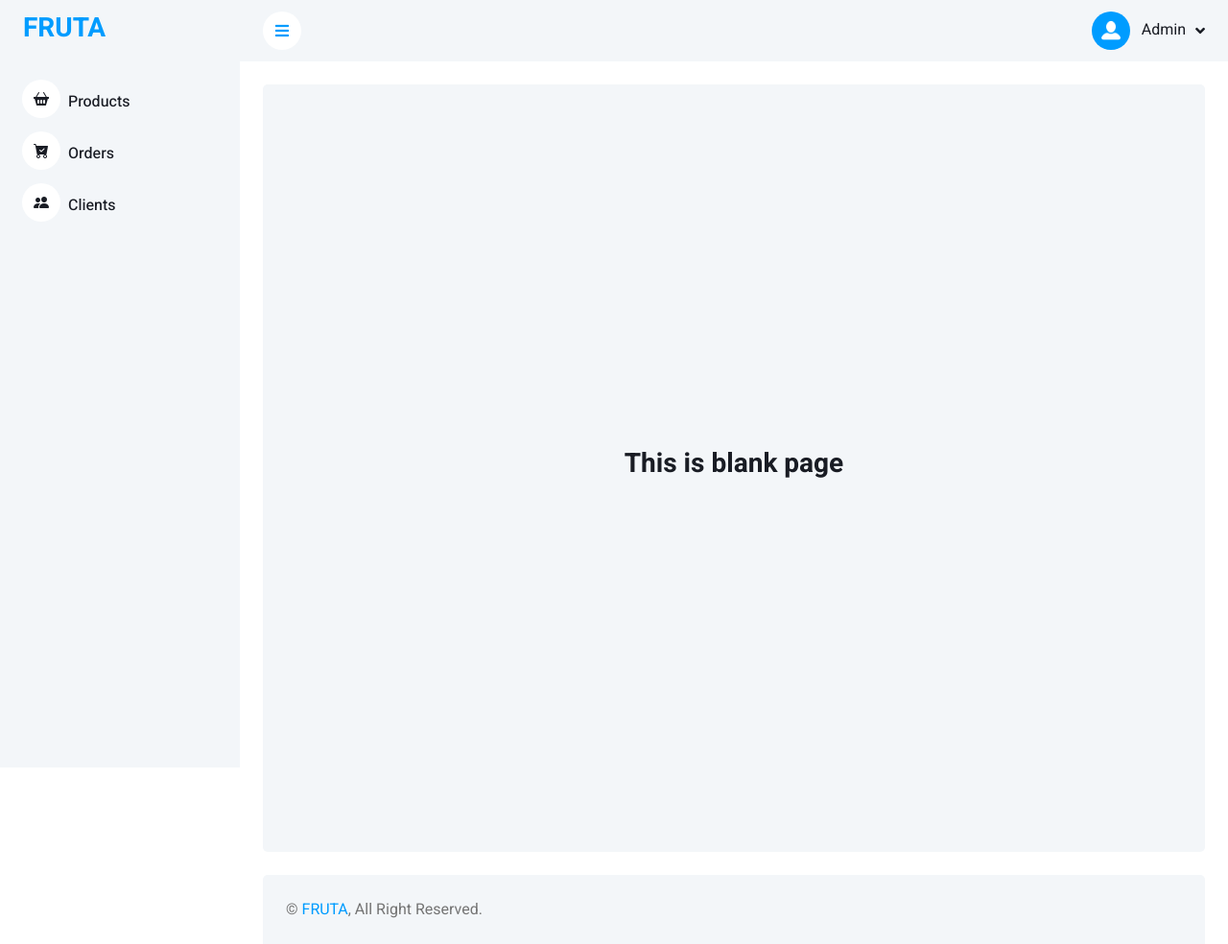
After one commit to AymanAegon/FRUTA, a Flask app: page /blank in a window 1280 px wide. The commit adds this page. Shown: the whole page at 96% size. Run offline with Flask 3, Linux system fonts and the light colour scheme; some libraries are stand-ins or nearby versions.

Commit message:
'requirements'

```diff
--- a/website/templates/base.html
+++ b/website/templates/base.html
@@ -61,7 +61,7 @@
         <script src="{{ url_for('static', filename='lib/easing/easing.min.js') }}"></script>
         <script src="{{ url_for('static', filename='lib/waypoints/waypoints.min.js') }}"></script>
         <script src="{{ url_for('static', filename='lib/owlcarousel/owl.carousel.min.js') }}"></script>
-        <script src="{{ url_for('static', filename='lib/lib/tempusdominus/js/moment.min.js') }}"></script>
+        <script src="{{ url_for('static', filename='lib/tempusdominus/js/moment.min.js') }}"></script>
         <script src="{{ url_for('static', filename='lib/tempusdominus/js/moment-timezone.min.js') }}"></script>
         <script src="{{ url_for('static', filename='lib/tempusdominus/js/tempusdominus-bootstrap-4.min.js') }}"></script>
 
--- /dev/null
+++ b/website/templates/blank.html
@@ -0,0 +1,57 @@
+{% extends 'base.html' %}
+
+{% block head %}
+<title>Comming soon..</title>
+{% endblock %}
+
+{% block body %}
+<div class="container-xxl position-relative bg-white d-flex p-0">
+    <!-- Spinner Start -->
+    <div id="spinner" class="show bg-white position-fixed translate-middle w-100 vh-100 top-50 start-50 d-flex align-items-center justify-content-center">
+        <div class="spinner-border text-primary" style="width: 3rem; height: 3rem;" role="status">
+            <span class="sr-only">Loading...</span>
+        </div>
+    </div>
+    <!-- Spinner End -->
+
+    <!-- Sidebar Start -->
+    {% include 'sidebar.html' %}
+    <!-- Sidebar End -->
+
+    <!-- Content Start -->
+    <div class="content">
+        <!-- Navbar Start -->
+        {% include 'navbar.html' %}
+        <!-- Navbar End -->
+
+        <!-- Blank Start -->
+        <div class="container-fluid pt-4 px-4">
+            <div class="row vh-100 bg-light rounded align-items-center justify-content-center mx-0">
+                <div class="col-md-6 text-center">
+                    <h3>This is blank page</h3>
+                </div>
+            </div>
+        </div>
+        <!-- Blank End -->
+
+        <!-- Footer Start -->
+        <div class="container-fluid pt-4 px-4">
+            <div class="bg-light rounded-top p-4">
+                <div class="row">
+                    <div class="col-12 col-sm-6 text-center text-sm-start">
+                        &copy; <a href="#">FRUTA</a>, All Right Reserved.
+                    </div>
+                    <!-- <div class="col-12 col-sm-6 text-center text-sm-end">
+                        /*** This template is free as long as you keep the footer author’s credit link/attribution link/backlink. If you'd like to use the template without the footer author’s credit link/attribution link/backlink, you can purchase the Credit Removal License from "https://htmlcodex.com/credit-removal". Thank you for your support. ***/
+                        Designed By <a href="https://htmlcodex.com">HTML Codex</a>
+                    </br>
+                    Distributed By <a class="border-bottom" href="https://themewagon.com" target="_blank">ThemeWagon</a>
+                    </div> -->
+                </div>
+            </div>
+        </div>
+        <!-- Footer End -->
+
+        <!-- Back to Top -->
+        <a href="#" class="btn btn-lg btn-primary btn-lg-square back-to-top"><i class="bi bi-arrow-up"></i></a>
+{% endblock %}
--- a/website/templates/clients.html
+++ b/website/templates/clients.html
@@ -36,7 +36,7 @@
                 <div class="d-flex align-items-center justify-content-between mb-4">
                     <h6 class="mb-0">Clients</h6>
                     <!-- <a href="">Show All</a> -->
-                    <a href="#"><button type="button" class="btn btn-primary m-2 add-btn">
+                    <a href="{{ url_for('views.blank') }}"><button type="button" class="btn btn-primary m-2 add-btn">
                         <i class="bi bi-plus-square-fill me-2"></i>New Client
                     </button></a>
                 </div>
--- a/website/templates/index.html
+++ b/website/templates/index.html
@@ -41,7 +41,7 @@
                     <div class="d-flex align-items-center justify-content-between mb-4">
                         <h6 class="mb-0">Products</h6>
                         <!-- <a href="">Show All</a> -->
-                        <a href="#"><button type="button" class="btn btn-primary m-2 add-btn">
+                        <a href="{{ url_for('views.blank') }}"><button type="button" class="btn btn-primary m-2 add-btn">
                             <i class="bi bi-plus-square-fill me-2"></i>New Product
                         </button></a>
                     </div>
--- a/website/templates/navbar.html
+++ b/website/templates/navbar.html
@@ -15,9 +15,9 @@
                 <span class="d-none d-lg-inline-flex">Admin</span>
             </a>
             <div class="dropdown-menu dropdown-menu-end bg-light border-0 rounded-0 rounded-bottom m-0">
-                <a href="blank.html" class="dropdown-item">My Profile</a>
-                <a href="blank.html" class="dropdown-item">Settings</a>
-                <a href="/login" class="dropdown-item">Log Out</a>
+                <a href="{{ url_for('views.blank') }}" class="dropdown-item">My Profile</a>
+                <a href="{{ url_for('views.blank') }}" class="dropdown-item">Settings</a>
+                <a href="{{ url_for('auth.login') }}" class="dropdown-item">Log Out</a>
             </div>
         </div>
     </div>
--- a/website/templates/orders.html
+++ b/website/templates/orders.html
@@ -36,7 +36,7 @@
                 <div class="d-flex align-items-center justify-content-between mb-4">
                     <h6 class="mb-0">Orders</h6>
                     <!-- <a href="">Show All</a> -->
-                    <a href="#"><button type="button" class="btn btn-primary m-2 add-btn">
+                    <a href="{{ url_for('views.blank') }}"><button type="button" class="btn btn-primary m-2 add-btn">
                         <i class="bi bi-plus-square-fill me-2"></i>New Order
                     </button></a>
                 </div>
--- a/website/views.py
+++ b/website/views.py
@@ -13,3 +13,7 @@ def orders():
 @views.route('/clients')
 def clients():
     return render_template("clients.html", clients=True)
+
+@views.route('/blank')
+def blank():
+    return render_template("blank.html", blank=True)
```
Also changed, not shown: requirements.txt (added, +14 -0 lines).
